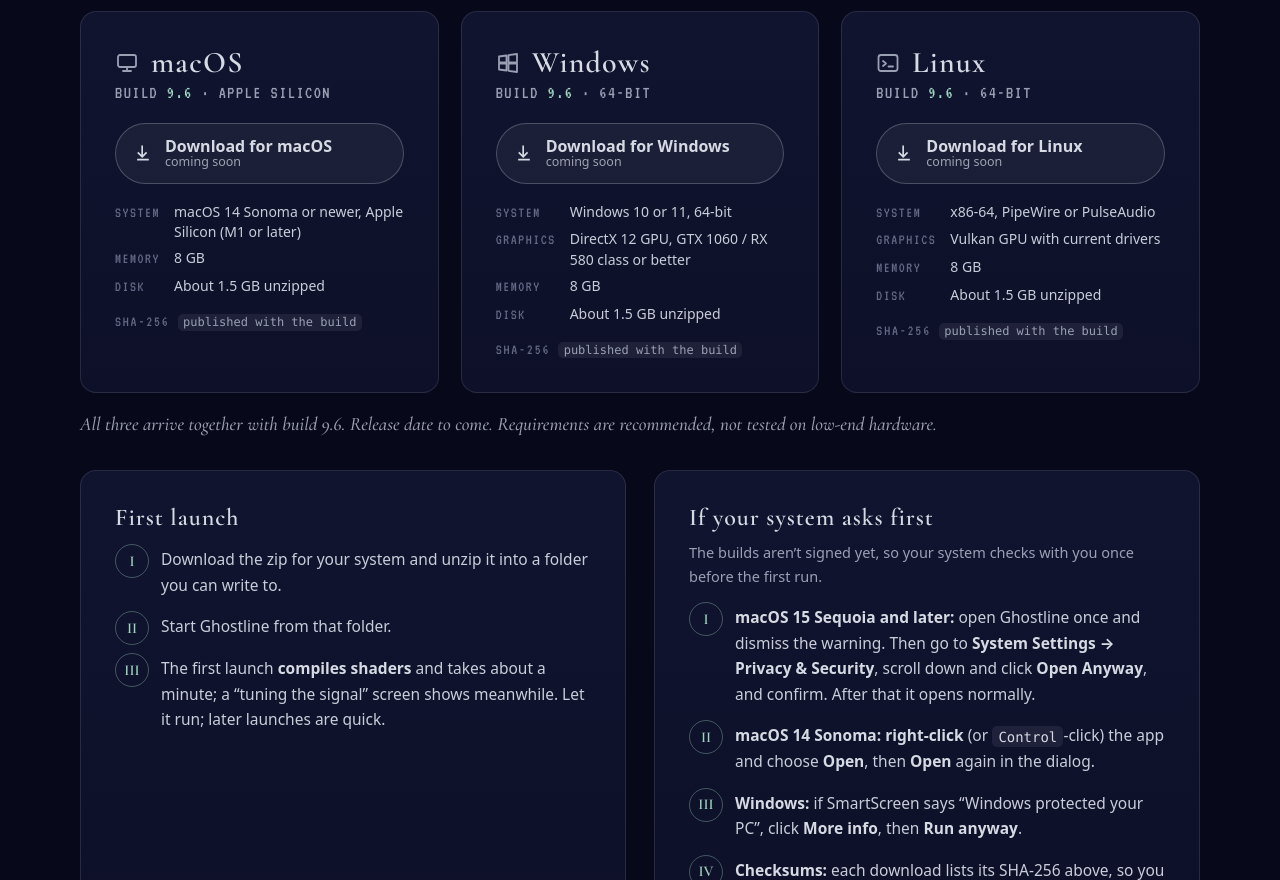
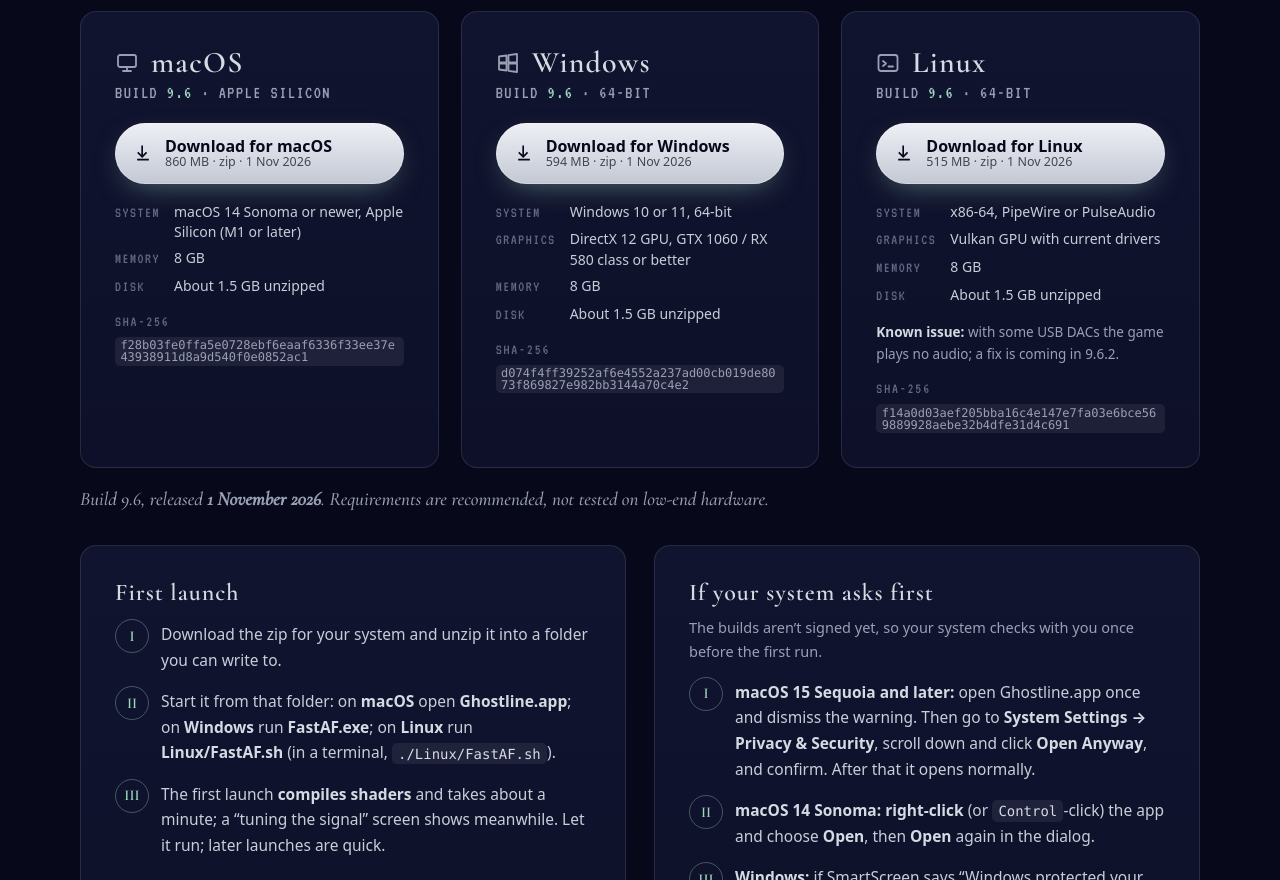
Before and after one commit to tehrandom2/advancedstudios-site, a plain HTML site: page ghostline/index.html in a window 1280 px wide. Shown: the part 1920-2800 px from the top of the page. Drawn offline with Linux system fonts and the light colour scheme.

Commit message:
ghostline: 9.6 is out, downloads wired for macOS, Windows and Linux (Maverick)
Co-Authored-By: Claude Opus 5.5 <noreply@anthropic.com>

```diff
--- a/ghostline/index.html
+++ b/ghostline/index.html
@@ -4,7 +4,7 @@
 <meta charset="utf-8">
 <meta name="viewport" content="width=device-width, initial-scale=1">
 <title>Ghostline · advanced studios</title>
-<meta name="description" content="Ghostline: you are the signal. Race a tube built from the song itself. Build 9.6 for macOS, Windows and Linux.">
+<meta name="description" content="Ghostline: you are the signal. Race a tube built from the song itself. Build 9.6 is out now for macOS, Windows and Linux.">
 <meta property="og:title" content="Ghostline">
 <meta property="og:description" content="You are the signal. Race a tube built from the song itself, every wall, gate and drop placed on the beat.">
 <meta property="og:image" content="https://advancedstudios.net/ghostline/img/og.jpg">
@@ -153,6 +153,8 @@
   ol.steps li::before { content: counter(st, upper-roman); position: absolute; left: 0; top: -3px; width: 32px; height: 32px; border-radius: 50%; display: grid; place-items: center; border: 1px solid rgba(159,214,191,.35); color: var(--celadon); font: 600 15px/1 "Cormorant Garamond", Georgia, serif; }
   ol.steps b { color: var(--silver); }
   kbd, code { font: 500 .9em/1 ui-monospace, "SF Mono", Menlo, Consolas, monospace; background: rgba(214,218,227,.08); padding: .2em .45em; border-radius: 5px; color: var(--silver); }
+  .issue { margin: 14px 0 0; font-size: 13.5px; color: var(--dim); }
+  .issue b { color: var(--silver); font-weight: 600; }
   .note { margin: 18px 0 0; font-size: 14px; color: var(--faint); }
 
   .credits { margin: 28px 0 0; display: grid; grid-template-columns: repeat(3, 1fr); gap: 12px; padding: 0; list-style: none; }
@@ -233,11 +235,10 @@
       <h1 class="sr">Ghostline: Transmissions on a Ghostline</h1>
       <p class="pitch"><b>You are the signal.</b> Race a tube built from the song itself, every wall, gate and drop placed on the beat, at speeds that break the sound barrier. Ride clean, keep the transmission alive, and bring it home at <span class="sig">100% SIGNAL</span>.</p>
       <div class="cta">
-        <!-- DOWNLOAD (hero): when 9.6 is released, make this an <a class="btn" href="#download"> and drop "soon" -->
-        <span class="btn soon" role="note">
+        <a class="btn" href="#download">
           <svg viewBox="0 0 24 24" aria-hidden="true"><path fill="currentColor" d="M12 3v11.2l3.6-3.6 1.4 1.4-6 6-6-6 1.4-1.4 3.6 3.6V3h2zM5 19h14v2H5z"/></svg>
-          <span>Build 9.6 &middot; coming soon<small>macOS &middot; Windows &middot; Linux</small></span>
-        </span>
+          <span>Download build 9.6<small>macOS &middot; Windows &middot; Linux &middot; 1 Nov 2026</small></span>
+        </a>
         <a class="quiet" href="#download">Platforms &amp; install notes</a>
       </div>
     </div>
@@ -279,35 +280,33 @@
         <div class="card plat">
           <h3><svg viewBox="0 0 24 24" aria-hidden="true" fill="none" stroke="currentColor" stroke-width="1.8" stroke-linecap="round" stroke-linejoin="round"><rect x="3" y="4" width="18" height="12" rx="2"/><path d="M8 20h8M12 16v4"/></svg>macOS</h3>
           <p class="ver">Build <b>9.6</b> &middot; Apple Silicon</p>
-          <!-- DOWNLOAD (macOS): make this an <a class="btn" href="…"> and drop "soon"; then fill the date and SHA-256 below -->
-          <span class="btn soon" role="note"><svg viewBox="0 0 24 24" aria-hidden="true"><path fill="currentColor" d="M12 3v11.2l3.6-3.6 1.4 1.4-6 6-6-6 1.4-1.4 3.6 3.6V3h2zM5 19h14v2H5z"/></svg><span>Download for macOS<small>coming soon</small></span></span>
+          <a class="btn" href="https://github.com/tehrandom2/advancedstudios-downloads/releases/download/ghostline-9.6/Ghostline-9.6-mac.zip"><svg viewBox="0 0 24 24" aria-hidden="true"><path fill="currentColor" d="M12 3v11.2l3.6-3.6 1.4 1.4-6 6-6-6 1.4-1.4 3.6 3.6V3h2zM5 19h14v2H5z"/></svg><span>Download for macOS<small>860 MB &middot; zip &middot; 1 Nov 2026</small></span></a>
           <dl class="req"><dt>System</dt><dd>macOS 14 Sonoma or newer, Apple Silicon (M1 or later)</dd><dt>Memory</dt><dd>8 GB</dd><dt>Disk</dt><dd>About 1.5 GB unzipped</dd></dl>
-          <p class="sum"><span>SHA-256</span> <code>published with the build</code></p>
+          <p class="sum"><span>SHA-256</span> <code>f28b03fe0ffa5e0728ebf6eaaf6336f33ee37e43938911d8a9d540f0e0852ac1</code></p>
         </div>
         <div class="card plat">
           <h3><svg viewBox="0 0 24 24" aria-hidden="true" fill="none" stroke="currentColor" stroke-width="1.8" stroke-linejoin="round"><path d="M3 5.5l7.5-1v7H3zM12.5 4.2L21 3v8.5h-8.5zM3 12.5h7.5v7L3 18.5zM12.5 12.5H21V21l-8.5-1.2z"/></svg>Windows</h3>
           <p class="ver">Build <b>9.6</b> &middot; 64-bit</p>
-          <!-- DOWNLOAD (Windows): make this an <a class="btn" href="…"> and drop "soon"; then fill the date and SHA-256 below -->
-          <span class="btn soon" role="note"><svg viewBox="0 0 24 24" aria-hidden="true"><path fill="currentColor" d="M12 3v11.2l3.6-3.6 1.4 1.4-6 6-6-6 1.4-1.4 3.6 3.6V3h2zM5 19h14v2H5z"/></svg><span>Download for Windows<small>coming soon</small></span></span>
+          <a class="btn" href="https://github.com/tehrandom2/advancedstudios-downloads/releases/download/ghostline-9.6/Ghostline-9.6-win64.zip"><svg viewBox="0 0 24 24" aria-hidden="true"><path fill="currentColor" d="M12 3v11.2l3.6-3.6 1.4 1.4-6 6-6-6 1.4-1.4 3.6 3.6V3h2zM5 19h14v2H5z"/></svg><span>Download for Windows<small>594 MB &middot; zip &middot; 1 Nov 2026</small></span></a>
           <dl class="req"><dt>System</dt><dd>Windows 10 or 11, 64-bit</dd><dt>Graphics</dt><dd>DirectX 12 GPU, GTX 1060 / RX 580 class or better</dd><dt>Memory</dt><dd>8 GB</dd><dt>Disk</dt><dd>About 1.5 GB unzipped</dd></dl>
-          <p class="sum"><span>SHA-256</span> <code>published with the build</code></p>
+          <p class="sum"><span>SHA-256</span> <code>d074f4ff39252af6e4552a237ad00cb019de8073f869827e982bb3144a70c4e2</code></p>
         </div>
         <div class="card plat">
           <h3><svg viewBox="0 0 24 24" aria-hidden="true" fill="none" stroke="currentColor" stroke-width="1.8" stroke-linecap="round" stroke-linejoin="round"><rect x="2.5" y="4" width="19" height="16" rx="2.5"/><path d="M7 10l3 2.5L7 15M12.5 15.5h4.5"/></svg>Linux</h3>
           <p class="ver">Build <b>9.6</b> &middot; 64-bit</p>
-          <!-- DOWNLOAD (Linux): make this an <a class="btn" href="…"> and drop "soon"; then fill the date and SHA-256 below -->
-          <span class="btn soon" role="note"><svg viewBox="0 0 24 24" aria-hidden="true"><path fill="currentColor" d="M12 3v11.2l3.6-3.6 1.4 1.4-6 6-6-6 1.4-1.4 3.6 3.6V3h2zM5 19h14v2H5z"/></svg><span>Download for Linux<small>coming soon</small></span></span>
+          <a class="btn" href="https://github.com/tehrandom2/advancedstudios-downloads/releases/download/ghostline-9.6/Ghostline-9.6-linux-x86_64.zip"><svg viewBox="0 0 24 24" aria-hidden="true"><path fill="currentColor" d="M12 3v11.2l3.6-3.6 1.4 1.4-6 6-6-6 1.4-1.4 3.6 3.6V3h2zM5 19h14v2H5z"/></svg><span>Download for Linux<small>515 MB &middot; zip &middot; 1 Nov 2026</small></span></a>
           <dl class="req"><dt>System</dt><dd>x86-64, PipeWire or PulseAudio</dd><dt>Graphics</dt><dd>Vulkan GPU with current drivers</dd><dt>Memory</dt><dd>8 GB</dd><dt>Disk</dt><dd>About 1.5 GB unzipped</dd></dl>
-          <p class="sum"><span>SHA-256</span> <code>published with the build</code></p>
+          <p class="issue"><b>Known issue:</b> with some USB DACs the game plays no audio; a fix is coming in 9.6.2.</p>
+          <p class="sum"><span>SHA-256</span> <code>f14a0d03aef205bba16c4e147e7fa03e6bce569889928aebe32b4dfe31d4c691</code></p>
         </div>
       </div>
-      <p class="when rv">All three arrive together with build 9.6. Release date to come. Requirements are recommended, not tested on low-end hardware.</p>
+      <p class="when rv">Build 9.6, released <b>1 November 2026</b>. Requirements are recommended, not tested on low-end hardware.</p>
       <div class="dl rv" style="--d:.1s">
         <div class="card">
           <h3 style="font-size:24px;margin:0 0 16px">First launch</h3>
           <ol class="steps">
             <li>Download the zip for your system and unzip it into a folder you can write to.</li>
-            <li>Start Ghostline from that folder.</li>
+            <li>Start it from that folder: on <b>macOS</b> open <b>Ghostline.app</b>; on <b>Windows</b> run <b>FastAF.exe</b>; on <b>Linux</b> run <b>Linux/FastAF.sh</b> (in a terminal, <code>./Linux/FastAF.sh</code>).</li>
             <li>The first launch <b>compiles shaders</b> and takes about a minute; a &ldquo;tuning the signal&rdquo; screen shows meanwhile. Let it run; later launches are quick.</li>
           </ol>
         </div>
@@ -315,10 +314,10 @@
           <h3 style="font-size:24px;margin:0 0 16px">If your system asks first</h3>
           <p class="why">The builds aren&rsquo;t signed yet, so your system checks with you once before the first run.</p>
           <ol class="steps">
-            <li><b>macOS 15 Sequoia and later:</b> open Ghostline once and dismiss the warning. Then go to <b>System Settings &rarr; Privacy &amp; Security</b>, scroll down and click <b>Open Anyway</b>, and confirm. After that it opens normally.</li>
+            <li><b>macOS 15 Sequoia and later:</b> open Ghostline.app once and dismiss the warning. Then go to <b>System Settings &rarr; Privacy &amp; Security</b>, scroll down and click <b>Open Anyway</b>, and confirm. After that it opens normally.</li>
             <li><b>macOS 14 Sonoma:</b> <b>right-click</b> (or <kbd>Control</kbd>-click) the app and choose <b>Open</b>, then <b>Open</b> again in the dialog.</li>
             <li><b>Windows:</b> if SmartScreen says &ldquo;Windows protected your PC&rdquo;, click <b>More info</b>, then <b>Run anyway</b>.</li>
-            <li><b>Checksums:</b> each download lists its SHA-256 above, so you can check the file arrived intact.</li>
+            <li><b>Checksums:</b> each download lists its SHA-256 above, so you can check the file arrived intact (<code>shasum -a 256</code> on macOS, <code>certutil -hashfile &lt;file&gt; SHA256</code> on Windows, <code>sha256sum</code> on Linux). All three are on the <a href="https://github.com/tehrandom2/advancedstudios-downloads/releases/tag/ghostline-9.6">9.6 release page</a>.</li>
           </ol>
         </div>
       </div>
```
Also changed, not shown: index.html (+3 -3 lines).
